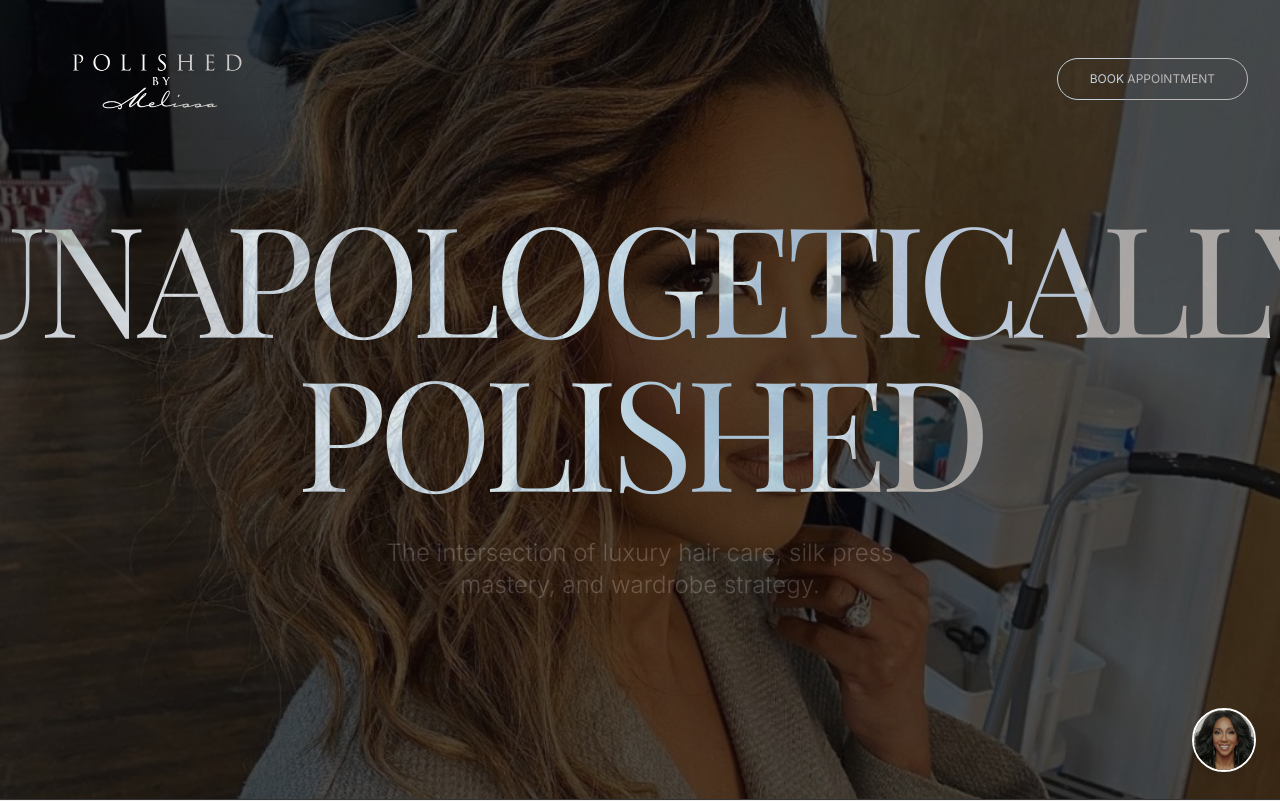
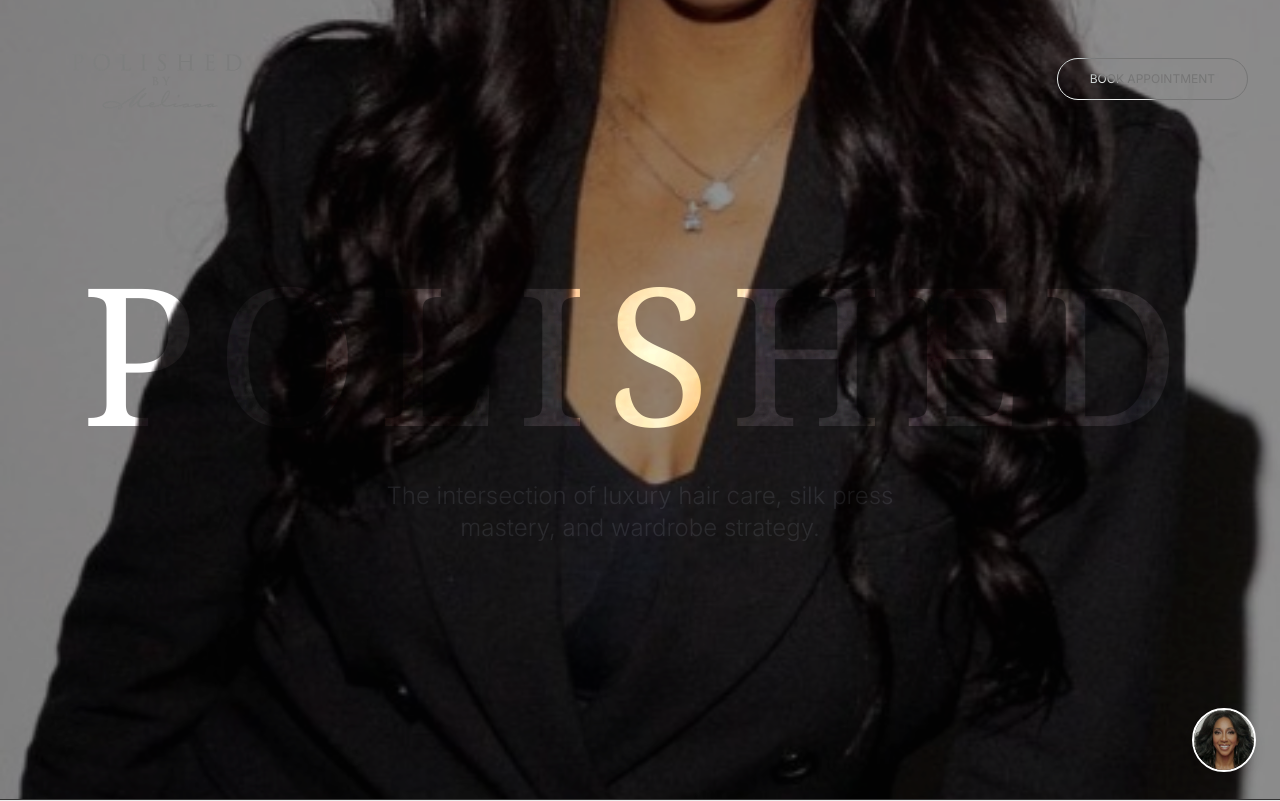
Before and after one commit to civicconnects/polished, a React (Vite) app: page / in a window 1280 px wide. Shown: the top 801 px of the page. Built offline with nearby package versions, Linux system fonts and the light colour scheme; a web font is replaced by a local one.

Commit message:
Refine: Gucci Style Header & Typography

```diff
--- a/src/components/RedesignHero.jsx
+++ b/src/components/RedesignHero.jsx
@@ -4,16 +4,16 @@ const RedesignHero = () => {
     return (
         <section className="h-screen flex flex-col justify-center items-center text-center border-b border-grid-line relative overflow-hidden">
             <div className="absolute inset-0 z-0">
-                <img src="/images/header-bg-new.jpg" alt="Background" className="w-full h-full object-cover opacity-50" />
-                <div className="absolute inset-0 bg-black/40" />
+                <img src="/images/header-bg-gucci.jpg" alt="Background" className="w-full h-full object-cover opacity-80" />
+                <div className="absolute inset-0 bg-black/30" />
             </div>
             <motion.h1
                 initial={{ opacity: 0, y: 50 }}
                 animate={{ opacity: 1, y: 0 }}
                 transition={{ duration: 1, ease: "easeOut" }}
-                className="text-[12vw] leading-none tracking-tighter mix-blend-difference z-10"
+                className="text-[15vw] leading-none tracking-widest mix-blend-overlay text-white font-serif z-10"
             >
-                Unapologetically<br />Polished
+                POLISHED
             </motion.h1>
 
             <motion.p
```
Also changed, not shown: public/images/header-bg-gucci.jpg (added).
